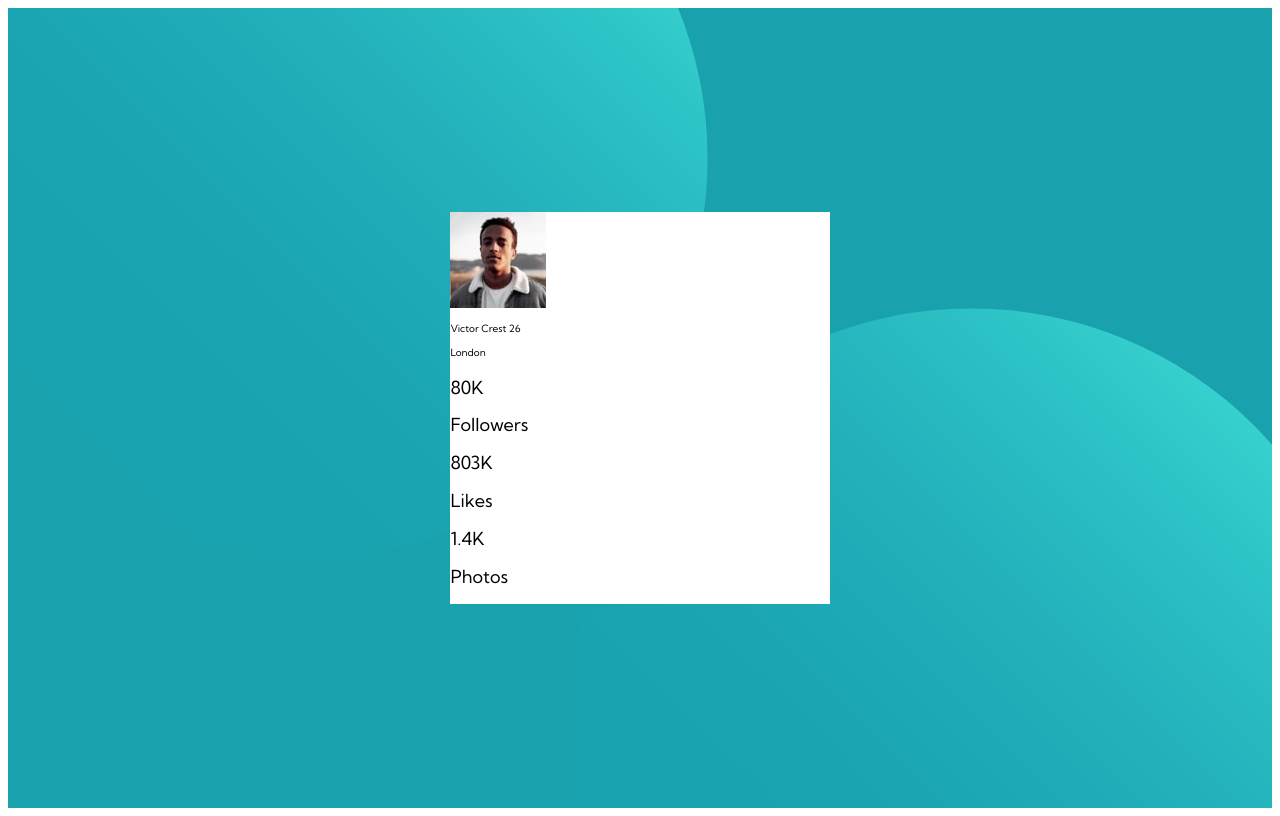
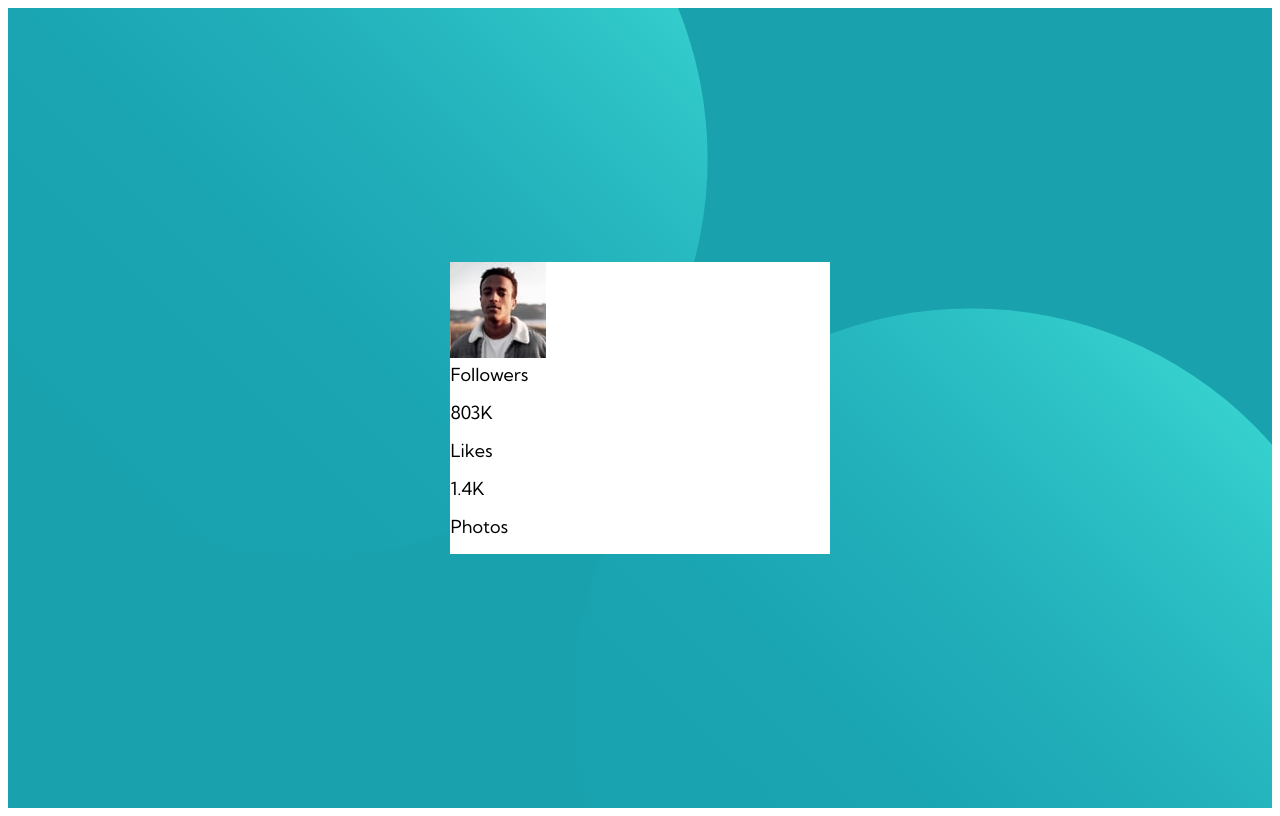
Before and after one commit to agausha/profile-card-component, a plain HTML site: page index.html in a window 1280 px wide. Drawn offline with Linux system fonts and the light colour scheme.

```diff
--- a/sass/_component.scss
+++ b/sass/_component.scss
@@ -1,6 +1,14 @@
 .card {
   background: $color-primary-white;
   width: 30%;
+  position: relative;
+
+  &__photo {
+    position: absolute;
+    top: 0;
+    right: 0;
+    left: 0;
+  }
 
   &__social {
     font-size: 1.8rem;
```
Also changed, not shown: css/main.css, css/main.min.css, 2 other files.
